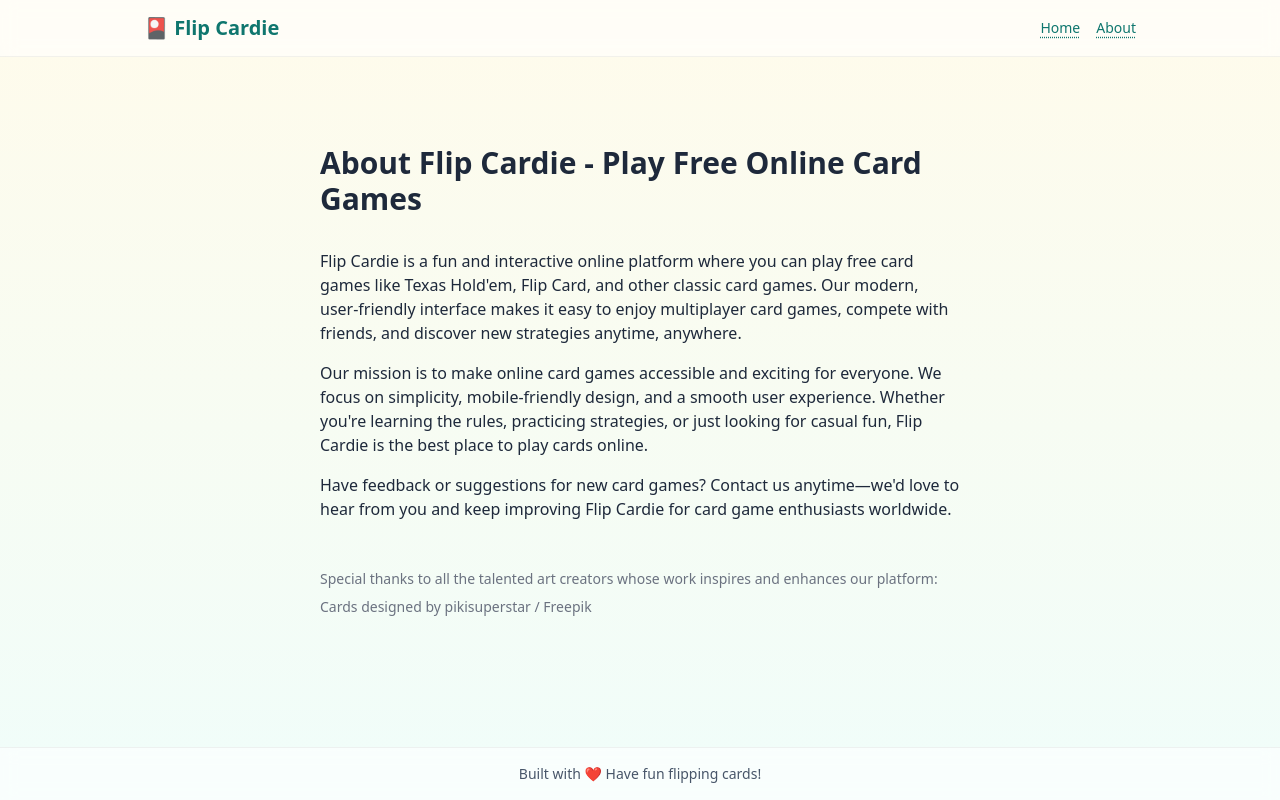
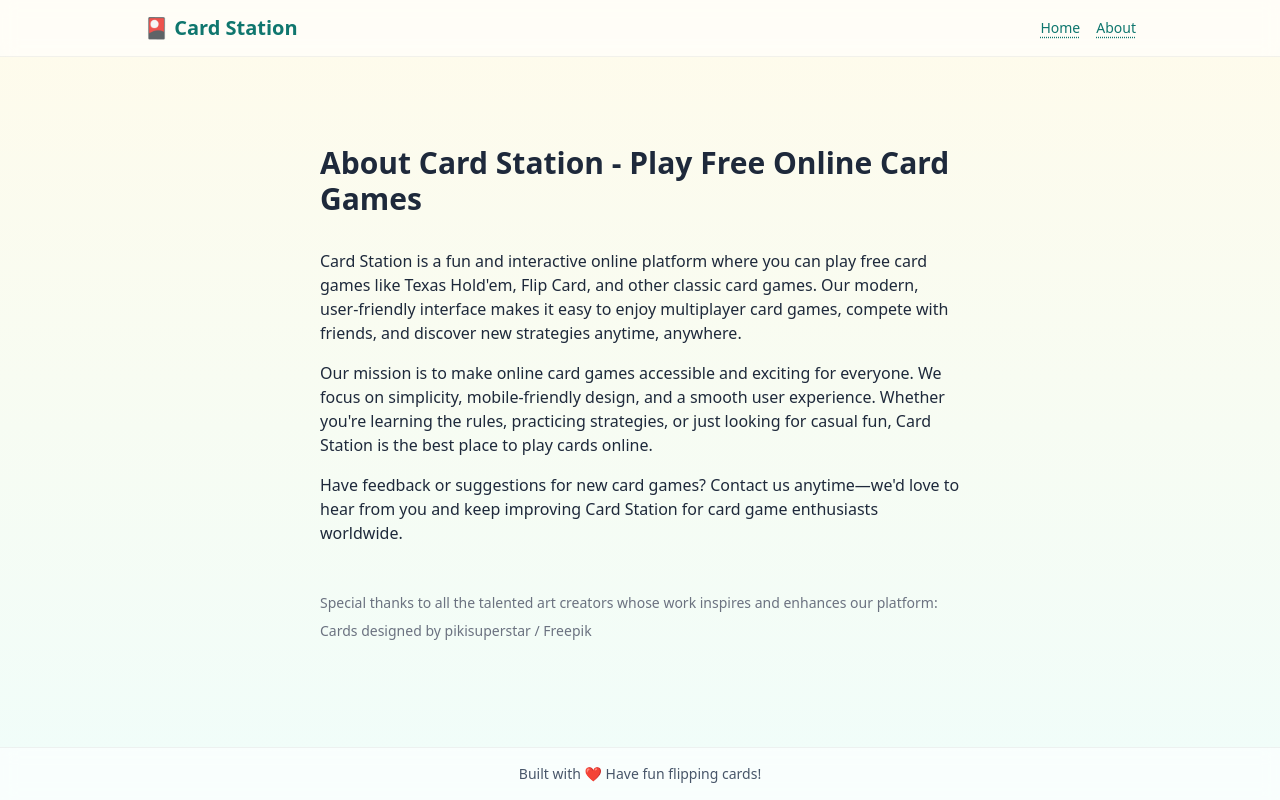
Before and after one commit to yongtao-wang/card-station, a Next.js app: page /about in a window 1280 px wide. Built offline with nearby package versions, Linux system fonts and the light colour scheme.

Commit message:
Re-brand webiste to Card Station

```diff
--- a/app/about/page.tsx
+++ b/app/about/page.tsx
@@ -1,15 +1,15 @@
 export default function About() {
   return (
     <div className='max-w-2xl mx-auto py-16 px-4'>
-      <h1 className='text-3xl font-bold mb-8'>About Flip Cardie - Play Free Online Card Games</h1>
+      <h1 className='text-3xl font-bold mb-8'>About Card Station - Play Free Online Card Games</h1>
       <p className='my-4'>
-        Flip Cardie is a fun and interactive online platform where you can play free card games like Texas Hold&apos;em, Flip Card, and other classic card games. Our modern, user-friendly interface makes it easy to enjoy multiplayer card games, compete with friends, and discover new strategies anytime, anywhere.
+        Card Station is a fun and interactive online platform where you can play free card games like Texas Hold&apos;em, Flip Card, and other classic card games. Our modern, user-friendly interface makes it easy to enjoy multiplayer card games, compete with friends, and discover new strategies anytime, anywhere.
       </p>
       <p className='my-4'>
-        Our mission is to make online card games accessible and exciting for everyone. We focus on simplicity, mobile-friendly design, and a smooth user experience. Whether you&apos;re learning the rules, practicing strategies, or just looking for casual fun, Flip Cardie is the best place to play cards online.
+        Our mission is to make online card games accessible and exciting for everyone. We focus on simplicity, mobile-friendly design, and a smooth user experience. Whether you&apos;re learning the rules, practicing strategies, or just looking for casual fun, Card Station is the best place to play cards online.
       </p>
       <p>
-        Have feedback or suggestions for new card games? Contact us anytime—we'd love to hear from you and keep improving Flip Cardie for card game enthusiasts worldwide.
+        Have feedback or suggestions for new card games? Contact us anytime—we'd love to hear from you and keep improving Card Station for card game enthusiasts worldwide.
       </p>
       <div className='text-sm text-gray-500 mt-12'>
         Special thanks to all the talented art creators whose work inspires and
--- a/app/layout.tsx
+++ b/app/layout.tsx
@@ -5,8 +5,8 @@ import Header from '@/components/Header'
 import type { Metadata } from 'next'
 
 export const metadata: Metadata = {
-  title: 'Flip Cardie — Mini Games',
-  description: 'A playful collection of flip-card themed mini games built with Next.js.',
+  title: 'Card Station — Mini Games',
+  description: 'A playful collection of card-themed mini games built with Next.js.',
   icons: [{ rel: 'icon', url: '/favicon.ico' }],
 }
 
--- a/app/page.tsx
+++ b/app/page.tsx
@@ -4,15 +4,21 @@ import { games } from '@/games/index'
 
 export default function HomePage() {
   return (
-    <div className="space-y-6">
+    <div className='space-y-6'>
       <section>
-        <h1 className="text-3xl font-extrabold tracking-tight drop-shadow-sm">Flip Cardie</h1>
-        <p className="text-slate-600">Pick a mini game and start flipping!</p>
+        <h1 className='text-3xl font-extrabold tracking-tight drop-shadow-sm'>
+          Card Station
+        </h1>
+        <p className='text-slate-600'>Pick a mini game and start flipping!</p>
       </section>
-      <section className="grid grid-cols-1 sm:grid-cols-2 lg:grid-cols-3 gap-4">
+      <section className='grid grid-cols-1 sm:grid-cols-2 lg:grid-cols-3 gap-4'>
         {games.map((g) => (
           <Link key={g.slug} href={`/games/${g.slug}`}>
-            <GameCard title={g.title} description={g.description} emoji={g.emoji} />
+            <GameCard
+              title={g.title}
+              description={g.description}
+              emoji={g.emoji}
+            />
           </Link>
         ))}
       </section>
--- a/components/Header.tsx
+++ b/components/Header.tsx
@@ -5,7 +5,7 @@ export default function Header() {
     <header className="w-full border-b border-black/5 bg-white/60 backdrop-blur sticky top-0 z-10">
       <div className="max-w-5xl mx-auto px-4 h-14 flex items-center justify-between">
         <Link href="/" className="font-extrabold text-xl text-teal-700">
-          🎴 Flip Cardie
+          🎴 Card Station
         </Link>
         <nav className="flex items-center gap-4 text-sm">
           <Link href="/" className="link">Home</Link>
--- a/package.json
+++ b/package.json
@@ -1,5 +1,5 @@
 {
-  "name": "flip-cardie",
+  "name": "card-station",
   "private": true,
   "version": "0.1.0",
   "type": "module",
```
Also changed, not shown: 1 other file (tests, documents, lock files or other folders).
